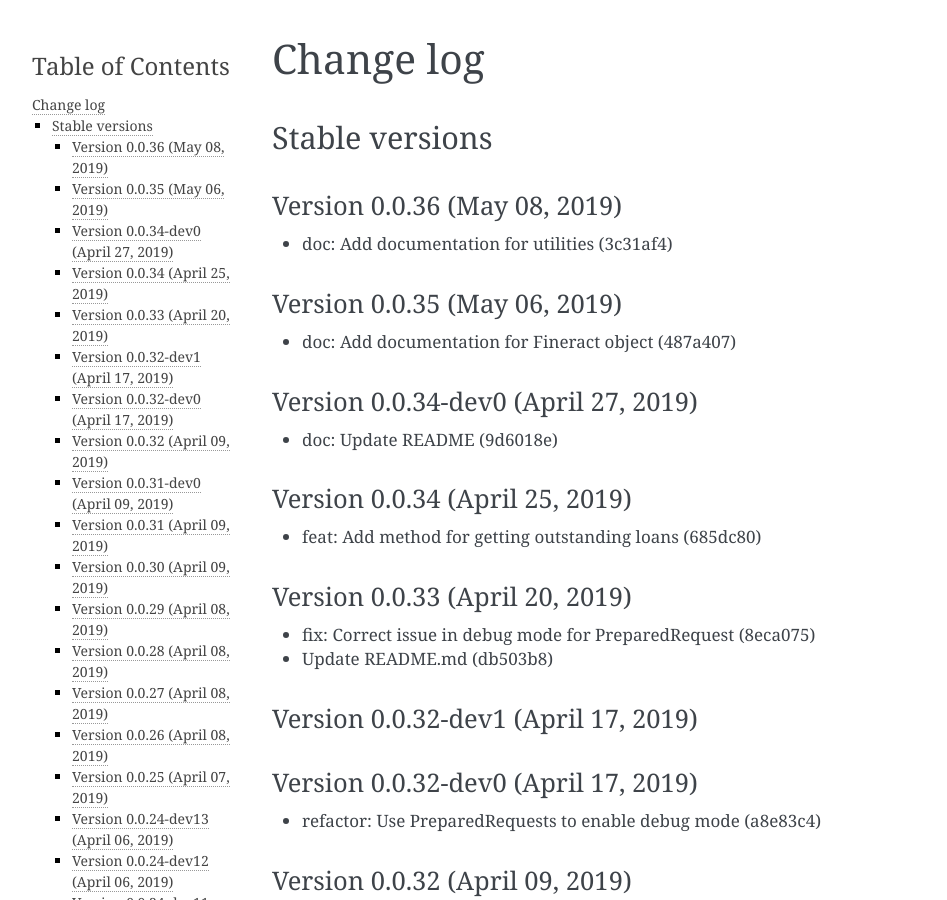
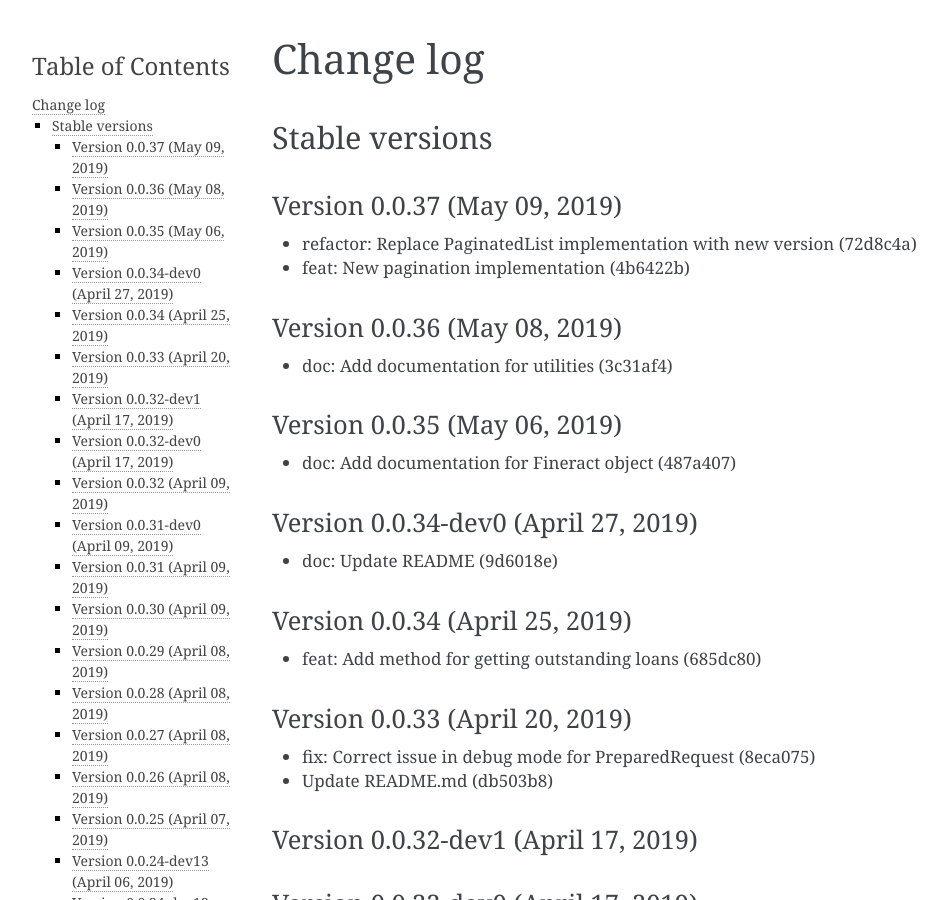
Before and after one commit to mobidevke/PyFineract, a Sphinx documentation site: the page built from docs/changes.rst, in a window 1280 px wide and 900 px high. Shown: the whole window, without its empty margins (148-1095 px from the left). Built offline with Sphinx 7.4.7, drawn with Linux system fonts in a browser that asks for light colours; formulas are drawn with MathJax 3.

Commit message:
Publish version 0.0.37

```diff
--- a/docs/changes.rst
+++ b/docs/changes.rst
@@ -3,6 +3,12 @@ Change log
 
 Stable versions
 ~~~~~~~~~~~~~~~
+
+Version 0.0.37 (May 09, 2019)
+-------------------------------------
+
+* refactor: Replace PaginatedList implementation with new version (72d8c4a)
+* feat: New pagination implementation (4b6422b)
 
 Version 0.0.36 (May 08, 2019)
 -------------------------------------
--- a/setup.py
+++ b/setup.py
@@ -2,7 +2,7 @@ import textwrap
 
 import setuptools
 
-version = "0.0.36"
+version = "0.0.37"
 
 if __name__ == '__main__':
     setuptools.setup(
```
